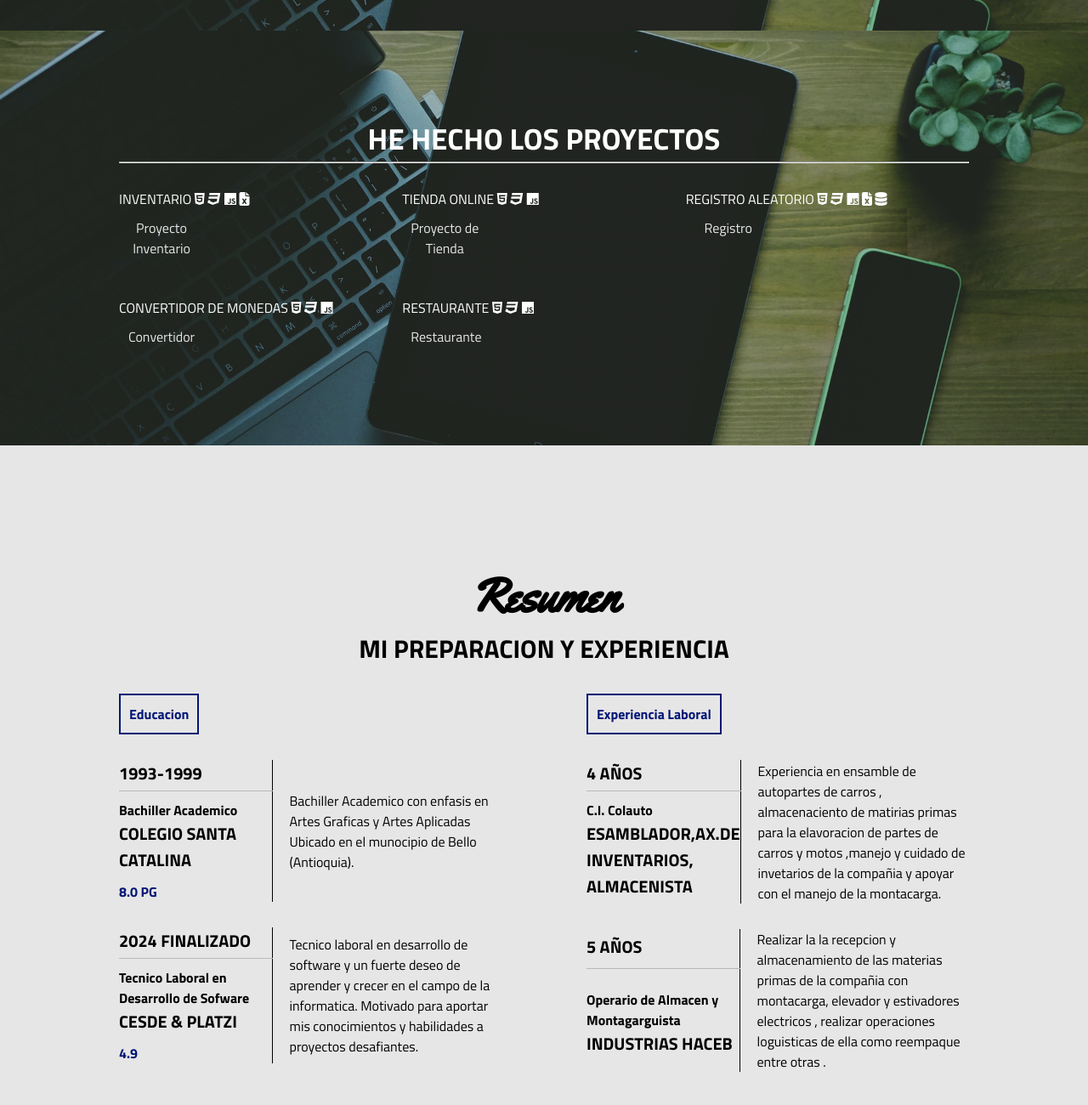
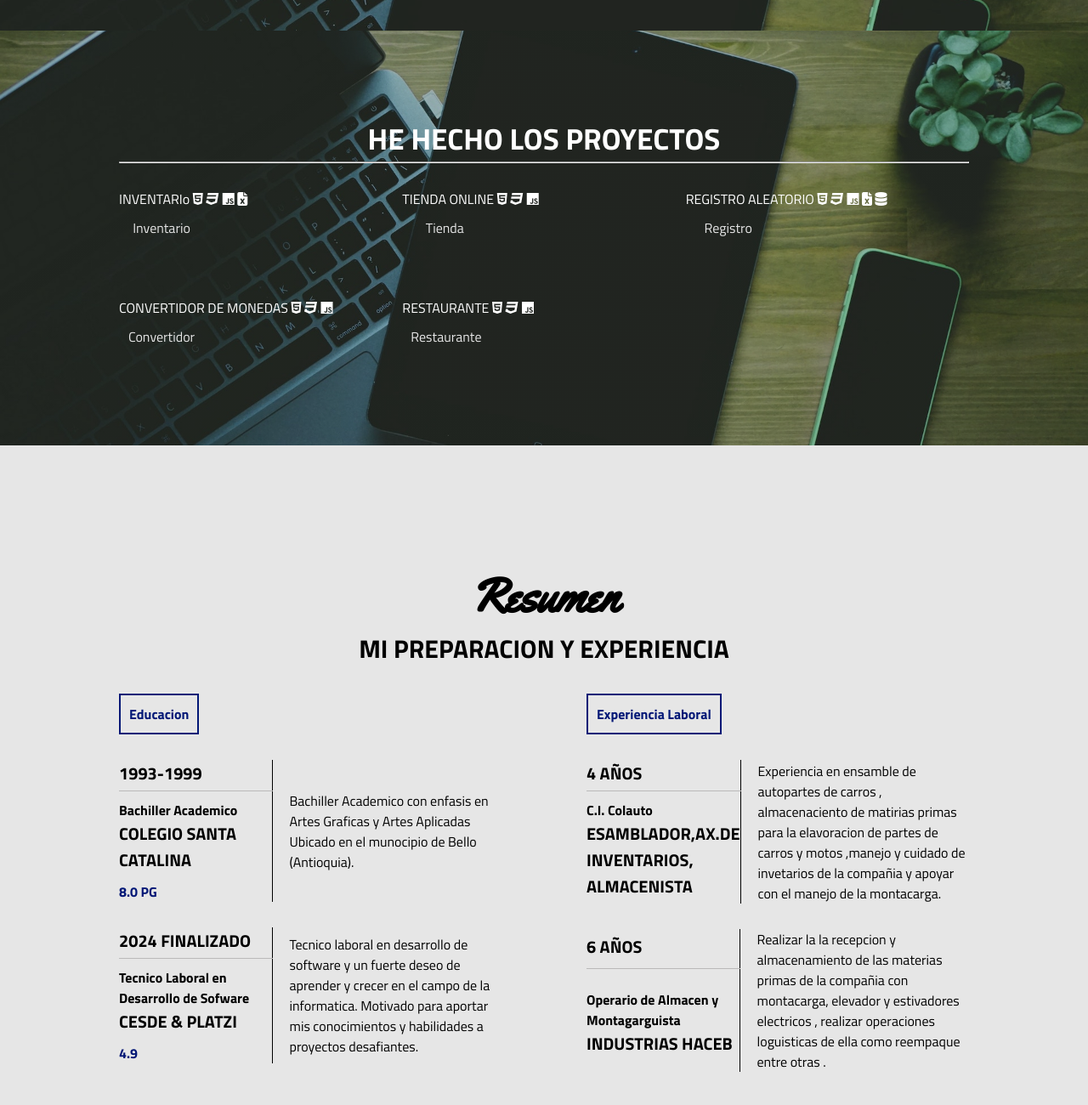
Before and after one commit to wilmarraga1/Hoja-de-Vida-Wilmar-Ramirez, a website: page index.html in a window 1280 px wide. Shown: the part 2502-3802 px from the top of the page at 85% size. Drawn offline with Linux system fonts and the light colour scheme.

Commit message:
actualizar

```diff
--- a/estilos.css
+++ b/estilos.css
@@ -39,6 +39,7 @@ html {
     text-align: left;
     z-index: 99;
     display: none;
+
 }
 
 .inicio .contenido-seccion header nav a {
@@ -47,6 +48,7 @@ html {
     text-decoration: none;
     margin-bottom: 10px;
     font-weight: bold;
+
 }
 
 .inicio .contenido-seccion header .logo {
--- a/index.html
+++ b/index.html
@@ -390,7 +390,7 @@
             <hr>
             <div class="fila">
                 <div class="col">
-                    <span>INVENTARIO</span>
+                    <span>INVENTARIo</span>
                     <!-- https://fontawesome.com -->
                     <i class="fa-brands fa-html5"></i>
                     <i class="fa-brands fa-css3"></i>
@@ -398,7 +398,7 @@
                     <i class="fa-solid fa-file-excel"></i>
                     <div class="cont-barra">
                         <div class="barra" id="html">
-                            <a class="int-barra" href="https://inventarionivel16s.netlify.app/"  target="_blank">Proyecto Inventario</a>
+                            <a class="int-barra" href="https://inventarionivel16s.netlify.app/"  target="_blank">Inventario</a>
                         </div>
                         <span></span>
                     </div>
@@ -412,7 +412,7 @@
 
                     <div class="cont-barra">
                         <div class="barra" id="javascript">
-                            <a class="int-barra" href="https://tiendaejemplo1.netlify.app/"  target="_blank">Proyecto de Tienda</a>
+                            <a class="int-barra" href="https://tiendaejemplo1.netlify.app/"  target="_blank">Tienda</a>
                         </div>
                         <span></span>
                     </div>
@@ -541,7 +541,7 @@
                     <table>
                         <tr>
                             <td class="datos">
-                                <h3>5 Años</h3>
+                                <h3>6 Años</h3>
                             </td>
                             <td rowspan="2" class="descripcion">
                                 Realizar la la recepcion y almacenamiento de las materias primas de la compañia con montacarga, elevador  y estivadores electricos , realizar operaciones loguisticas de ella como reempaque entre otras .
```
